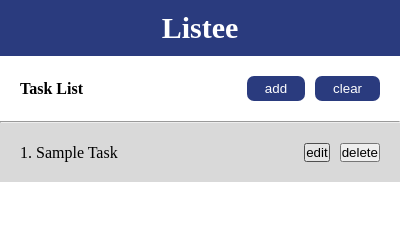
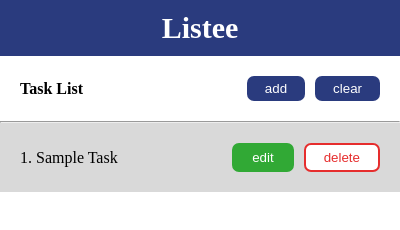
Before and after one commit to Sergyyyyy/Listee_ElectronApp, an Electron app: page index.html in a window 400 px wide. In both pictures the pointer is over the button "edit". Drawn offline with Linux system fonts and the light colour scheme.

Commit message:
Changed id references of respective buttons to match the class keyword.

```diff
--- a/style.css
+++ b/style.css
@@ -78,7 +78,7 @@ nav h2 {
     gap: 10px;
 }
 
-#btnEdit {
+.btnEdit {
     padding: 5px 18px;
 
     background-color: #FFF;
@@ -90,12 +90,12 @@ nav h2 {
     transition: 0.3s ease-in-out;
 }
 
-#btnEdit:hover{
+.btnEdit:hover{
     background-color: #31A935;
     color: #FFF;
 }
 
-#btnDelete {
+.btnDelete {
     padding: 5px 18px;
 
     background-color: #FFF;
@@ -107,7 +107,7 @@ nav h2 {
     transition: 0.3s ease-in-out;
 }
 
-#btnDelete:hover{
+.btnDelete:hover{
     background-color: #E62D2D;
     color: #FFF;
 }
```
